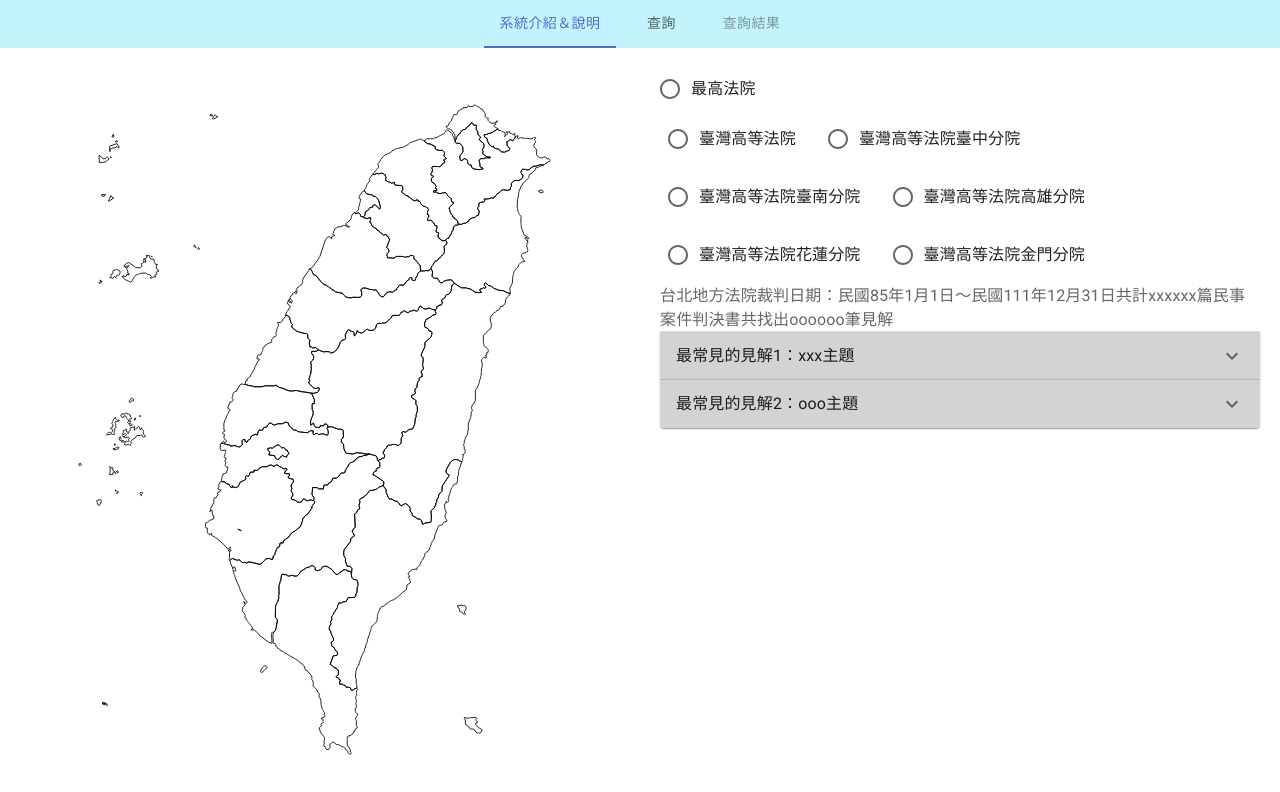
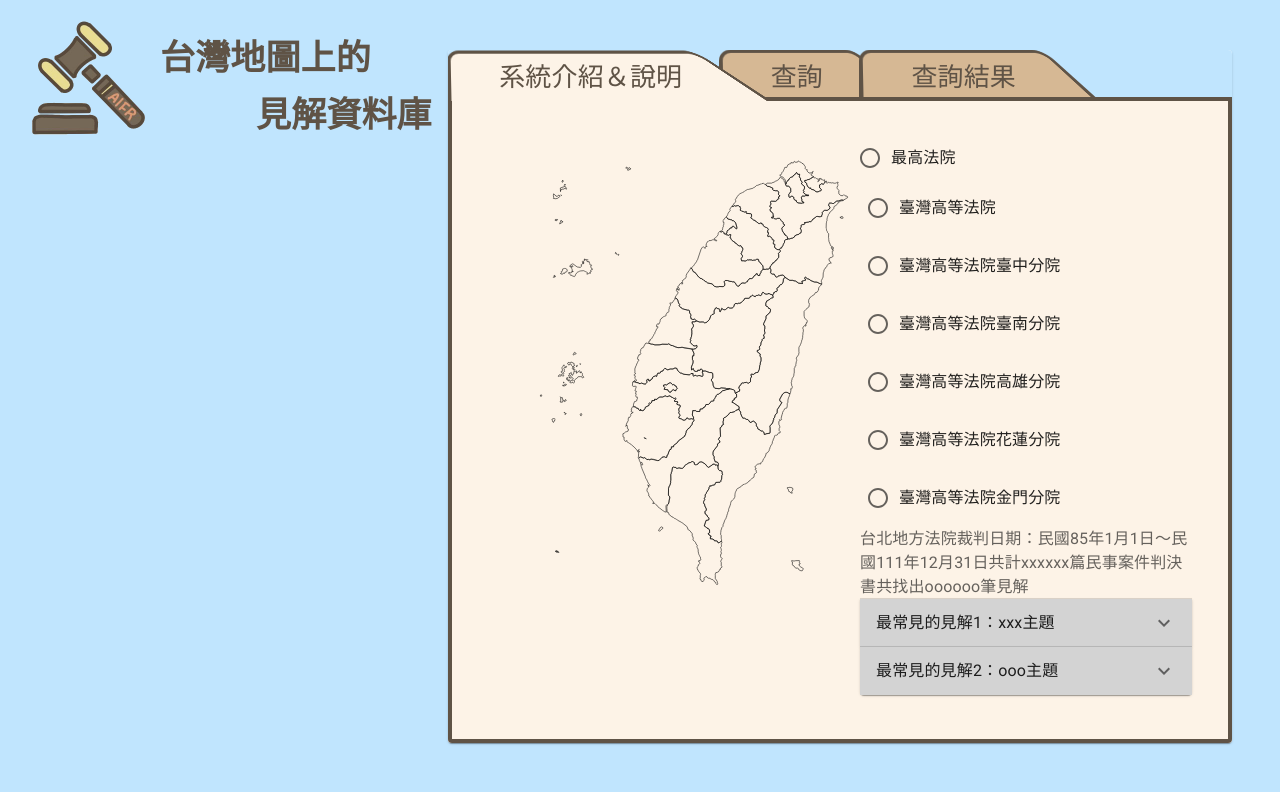
Before and after one commit to eddie605134/legal-opinion-db-on-jurisprudence, a React (Vite) app: page /map in a window 1280 px wide. Shown: the top 792 px of the page. Built offline with nearby package versions, Linux system fonts and the light colour scheme.

Commit message:
layout套用

```diff
--- /dev/null
+++ b/src/components/layouts/Header.tsx
@@ -0,0 +1,50 @@
+import { styled } from '@mui/system';
+import Logo from '@/static/images/logo.png';
+
+const HeaderContainer = styled('div')({
+  display: 'flex',
+  alignItems: 'center',
+  padding: '10px 20px',
+  backgroundColor: '#C0E5FE',
+  height: '50px',
+  position: 'relative',
+});
+
+const LogoImage = styled('img')({
+  width: '130px',
+  marginRight: '15px',
+  position: 'absolute',
+  left: '20px',
+  top: '15px',
+});
+
+const HeaderText = styled('div')({
+  display: 'flex',
+  flexDirection: 'column',
+  lineHeight: '1.2',
+});
+
+const SpanText = styled('span')({
+  fontSize: '35px',
+  fontWeight: 'bold',
+  color: '#5F5346',
+  position: 'absolute',
+});
+
+function Header() {
+  return (
+    <HeaderContainer>
+      <LogoImage src={Logo} alt="Logo" />
+      <HeaderText>
+        <SpanText sx={{
+          top: '38px',
+          left: '160px',
+        }}>台灣地圖上的</SpanText>
+        <SpanText sx={{ml: 12, top: '95px',
+          left: '160px',}}>見解資料庫</SpanText>
+      </HeaderText>
+    </HeaderContainer>
+  );
+}
+
+export default Header;
--- a/src/components/layouts/TabsComponent.tsx
+++ b/src/components/layouts/TabsComponent.tsx
@@ -1,7 +1,49 @@
 import React from 'react';
 import Tabs from '@mui/material/Tabs';
 import Tab from '@mui/material/Tab';
+import { styled } from '@mui/system';
 import { useNavigate, useLocation } from 'react-router-dom';
+
+const StyledNav = styled('nav')({
+  zIndex: 1,
+  paddingLeft: '7px',
+  background: '#C0E5FE'
+});
+
+const StyledTab = styled('a')({
+  display: 'inline-block',
+  padding: '.3em 2em 0',
+  textDecoration: 'none',
+  color: '#5F5346',
+  position: 'relative',
+  margin: '0 -.3em',
+  fontSize: '26px',
+  zIndex: 2,
+  cursor: 'pointer',
+  '&::before': {
+    content: '""',
+    position: 'absolute',
+    top: 0,
+    right: 0,
+    bottom: 0,
+    left: 0,
+    zIndex: -1,
+    background: '#D6B894',
+    border: '4px solid #5F5346',
+    borderBottom: 'none',
+    borderRadius: '.5em .5em 0 0',
+    transform: 'scale(1.13, 1.3) perspective(.55em) rotateX(5deg)',
+    transformOrigin: 'bottom left',
+    cursor: 'pointer',
+  },
+  '&.selected': {
+    zIndex: 3,
+    '&::before': {
+      background: '#FDF3E7',
+      marginBottom: '-.16em',
+    }
+  }
+});
 
 const TabsComponent = () => {
   const navigate = useNavigate();
@@ -23,19 +65,21 @@ const TabsComponent = () => {
     }
   };
 
+  // 根據 location.pathname 切換tab
+  const getTabIndex = (path: string) => {
+    if (path.includes('search')) return 1;
+    if (path.includes('map')) return 0;
+    return 2;
+  };
+
+  const currentTabIndex = getTabIndex(location.pathname);
+
   return (
-    <Tabs
-      value={location.pathname.includes('search') ? 1 : location.pathname.includes('map') ? 0 : 2}
-      onChange={handleChange}
-      indicatorColor="primary"
-      textColor="primary"
-      centered
-      style={{backgroundColor: '#C3F4FD'}}
-    >
-      <Tab label="系統介紹＆說明" />
-      <Tab label="查詢" />
-      <Tab label="查詢結果" disabled />
-    </Tabs>
+    <StyledNav>
+      <StyledTab className={currentTabIndex === 0 ? 'selected' : ''} onClick={(e) => handleChange(e, 0)}>系統介紹＆說明</StyledTab>
+      <StyledTab className={currentTabIndex === 1 ? 'selected' : ''} onClick={(e) => handleChange(e, 1)}>查詢</StyledTab>
+      <StyledTab className={currentTabIndex === 2 ? 'selected' : ''} onClick={(e) => handleChange(e, 2)}>查詢結果</StyledTab>
+    </StyledNav>
   );
 };
 
--- a/src/pages/HomePage.tsx
+++ b/src/pages/HomePage.tsx
@@ -2,15 +2,50 @@
 import React from 'react';
 import { Outlet } from 'react-router-dom';
 
+import Grid from '@mui/material/Unstable_Grid2';
+import Box from '@mui/material/Box';
+import Card from '@mui/material/Card';
+import CardContent from '@mui/material/CardContent';
+
+import Header from '@/components/layouts/Header'
 import TabsComponent from '@/components/layouts/TabsComponent';
+
+const Sider = () => {
+  return (
+    <div></div>
+  );
+}
+
+const MainContent = () => {
+  return (
+    <CardContent sx={{
+      border: '4px solid #5F5346',
+      background: '#FDF3E7',
+      }}>
+      <Outlet />
+    </CardContent>
+  );
+}
 
 const HomePage = () => {
 
   return (
-    <div>
-      <TabsComponent />
-      <Outlet />
-    </div>
+    <>
+      <Header />
+      <Box sx={{ p: 6, pt: 0, flexGrow: 1 }}>
+        <Grid container spacing={2}>
+          <Grid xs={4}>
+            <Sider />
+          </Grid>
+          <Grid xs={8}>
+            <Card>
+          <TabsComponent />
+          <MainContent />
+            </Card>
+            </Grid>
+        </Grid>
+      </Box>
+    </>
   );
 };
 
--- a/src/theme.tsx
+++ b/src/theme.tsx
@@ -1,18 +1,34 @@
 import { createTheme } from '@mui/material/styles';
 import { red } from '@mui/material/colors';
 
-// A custom theme for this app
+/**
+ * 外部背景 #C0E5FE
+ * 卡片內部背景 #FDF3E7
+ * 卡片外框/台灣外框 #5F5346
+ * tab背景/台灣顏色 #D6B894
+ */
 const theme = createTheme({
   palette: {
     primary: {
-      main: '#556cd6',
+      main: 'rgb(253,243,231)',
     },
     secondary: {
       main: '#19857b',
     },
+    background: {
+      default: 'rgb(192,229,254)'
+    },
     error: {
       main: red.A400,
     },
+    custom: {
+      layoutBorder: {
+        default: 'rgb(93,80,65)'
+      },
+      layoutBackground: {
+        default: 'rgb(214,184,148)'
+      },
+    }
   },
 });
 
```
Also changed, not shown: src/mui.d.ts (added, +14 -0 lines), src/static/images/logo.png (added).
